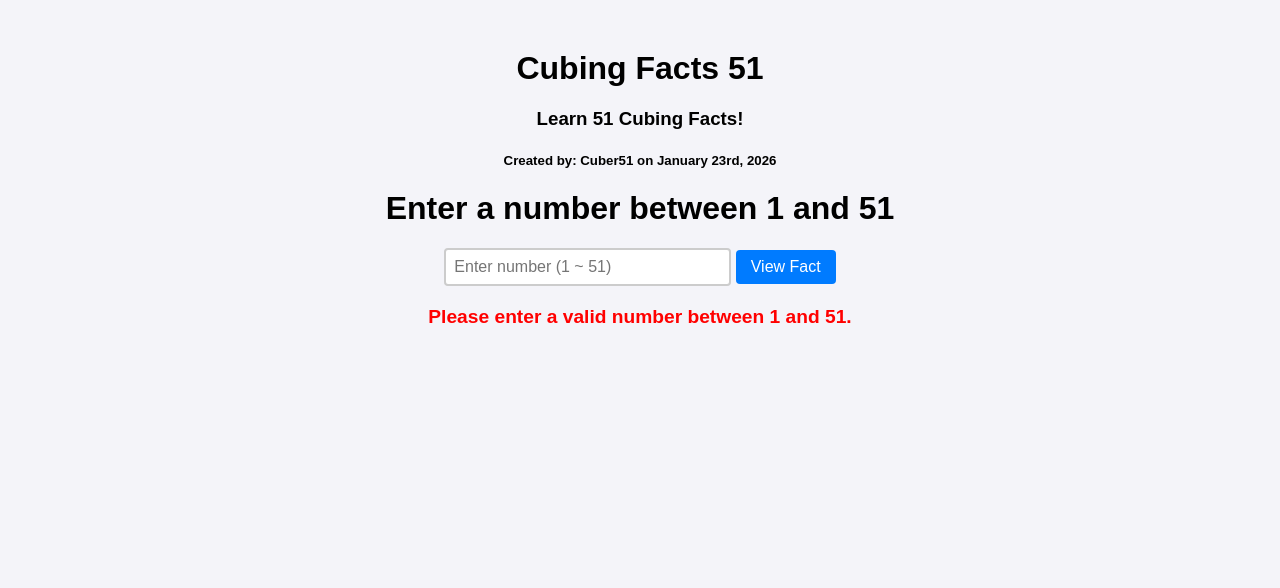
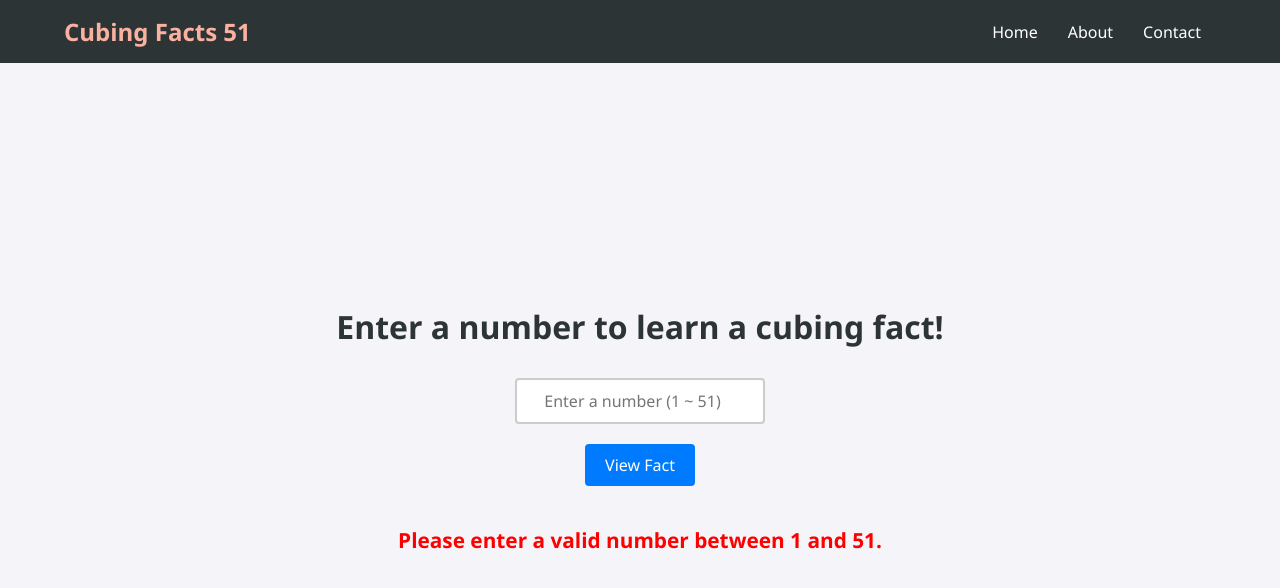
Before and after one commit to Cuber51/CubingFacts51.github.io, a plain HTML site: page index.html in a window 1280 px wide. Both pictures are taken after a click on the button "View Fact". Drawn offline with Linux system fonts and the light colour scheme.

Commit message:
Update index.html

```diff
--- a/index.html
+++ b/index.html
@@ -1,123 +1,207 @@
 <!DOCTYPE html>
-<!--This website is still updating.-->
-<html>
+<html lang="en">
 <head>
+    <meta charset="UTF-8">
+    <meta name="viewport" content="width=device-width, initial-scale=1.0">
     <title>Cubing Facts 51</title>
-    <meta name="viewport" content="width=device-width, initial-scale=1">
     <style>
+        /* Unified Styles */
+        * {
+            margin: 0;
+            padding: 0;
+            box-sizing: border-box;
+            font-family: 'Segoe UI', sans-serif;
+        }
+
         body {
-            font-family: sans-serif;
             text-align: center;
-            margin-top: 50px;
             background-color: #f4f4f9;
+            /* NEW: Make body a flex container that fills height */
+            display: flex;
+            flex-direction: column;
+            min-height: 100vh;
         }
+
+        .navbar {
+            display: flex;
+            justify-content: space-between;
+            align-items: center;
+            background-color: #2d3436;
+            padding: 15px 5%;
+            width: 100%; /* Ensure navbar spans full width */
+            z-index: 1000;
+        }
+
+        .logo {
+            color: #fab1a0;
+            font-size: 1.5rem;
+            font-weight: bold;
+            text-decoration: none;
+        }
+
+        .nav-links {
+            display: flex;
+            list-style: none;
+        }
+
+        .nav-links li {
+            padding: 0 15px;
+        }
+
+        .nav-links a {
+            color: white;
+            text-decoration: none;
+            transition: 0.3s;
+        }
+
+        .nav-links a:hover {
+            color: #fab1a0;
+        }
+
+        /* MODIFIED #app CONTAINER */
+        #app {
+            /* Fill remaining space */
+            flex: 1;
+
+            /* Enable Flexbox */
+            display: flex;
+            flex-direction: column;
+
+            /* Center Content Vertically & Horizontally */
+            justify-content: center;
+            align-items: center;
+
+            /* Spacing */
+            padding: 20px;
+            gap: 20px; /* Adds space between elements automatically */
+        }
+
+        /* Header Styling */
+        h1 {
+            margin-bottom: 10px;
+            color: #2d3436;
+        }
+
         input {
-            width: 30ch;
-            padding: 8px;
+            width: 250px;
+            padding: 10px;
             font-size: 16px;
             border: 2px solid #ccc;
             border-radius: 4px;
+            text-align: center; /* Optional: Centers text inside input */
         }
+
         button {
-            padding: 8px 15px;
+            padding: 10px 20px;
             font-size: 16px;
             cursor: pointer;
             background-color: #007bff;
             color: white;
             border: none;
             border-radius: 4px;
+            transition: 0.2s;
         }
+
         button:hover {
             background-color: #0056b3;
         }
+
         #display_area {
-            display: block;
             margin-top: 20px;
-            font-size: 1.2em;
+            font-size: 1.3rem;
             font-weight: bold;
             color: #333;
+            max-width: 600px;
             min-height: 1.5em;
+        }
+
+        @media (max-width: 768px) {
+            .navbar {
+                flex-direction: column;
+                gap: 10px;
+            }
         }
     </style>
 </head>
 <body>
 
-    <!-- Header Content -->
-    <h1>Cubing Facts 51</h1>
-    <h3>Learn 51 Cubing Facts!</h3>
-    <h5>Created by: Cuber51 on January 23rd, 2026</h5>
+    <nav class="navbar">
+        <a href="#" class="logo">Cubing Facts 51</a>
+        <ul class="nav-links">
+            <li><a href="#home">Home</a></li>
+            <li><a href="#about">About</a></li>
+            <li><a href="#contact">Contact</a></li>
+        </ul>
+    </nav>
 
-    <!-- Interactive App -->
     <div id="app">
-        <h1>Enter a number between 1 and 51</h1>
-        <!-- Added placeholder and min/max validation -->
-        <input type="number" id="INT" min="1" max="51" placeholder="Enter number (1 ~ 51)">
+        <h1>Enter a number to learn a cubing fact!</h1>
+        <input type="number" id="INT" min="1" max="51" placeholder="Enter a number (1 ~ 51)">
         <button onclick="lookupValue()">View Fact</button>
-        <p><span id="display_area"></span></p>
+        <p id="display_area"></p>
     </div>
 
     <script>
-        // Corrected Data Object
-        const myData = {
-            1: "Did you know that the world record for solving a 3x3 Rubik's Cube is 3.05 seconds?",
-            2: "Did you know that the Rubik's Cube was invented in 1974 by Ernő Rubik?",
-            3: "Did you know that there are over 43 quintillion possible combinations?",
-            4: "Did you know that the first speedcubing competition was held in 1982 in Budapest?",
-            5: "Did you know that the largest mass-produced Rubik's Cube is a 21x21 cube?",
-            6: "Did you know that the Cube was created to help students understand 3D geometry?",
-            7: "Did you know that the world record for One-Handed solving is 5.66 seconds?",
-            8: "Did you know that Rubik's Cubes are sold in over 100 countries worldwide?",
-            9: "Did you know that the Rubik's Cube has been featured in numerous movies and TV shows?",
-            10: "Did you know that there is a world championship for speedcubing held every two years?",
-            11: "Did you know that the speedcubing competitions have different categories, including 2x2, 3x3, 4x4, and more?",
-            12: "Did you know that the speedcubing competitions also include blindfolded solving?",
-            13: "Did you know that the Rubik's Cube has inspired various art forms, including sculptures and paintings?",
-            14: "Did you know that the Rubik's Cube has its own official notation for moves?",
-            15: "Did you know that speedcubes 'boomed' in the 2010s, though the original patent expired in 2000?",
-            16: "Did you know that there are many different methods for solving the Rubik's Cube, including CFOP, Roux, and ZZ?",
-            17: "Did you know that the CFOP method is the most popular method used by speedcubers?",
-            18: "Did you know that the Roux method focuses on building blocks rather than layers?",
-            19: "Did you know that the ZZ method is known for its efficiency in reducing the number of moves?",
-            20: "Did you know there is a variation of the Rubik's Cube called the Pyraminx, which is pyramid-shaped?",
-            21: "Did you know that the Megaminx is a dodecahedron-shaped twisty puzzle similar to the Rubik's Cube?",
-            22: "Did you know that the Skewb is a cube-shaped puzzle that twists around its corners?",
-            23: "Did you know that the Square-1 is a shape-shifting puzzle that can change its shape as you twist it?",
-            24: "Did you know that the speedcube community has its own slang and terminology?",
-            25: "Did you know that 'alg' is short for algorithm, which is a sequence of moves used to solve the cube?",
-            26: "Did you know that 'PLL' stands for Permutation of the Last Layer?",
-            27: "Did you know that 'OLL' stands for Orientation of the Last Layer?",
-            28: "Did you know that 'F2L' stands for First Two Layers?",
-            29: "Did you know that 'cubers' is a term used to refer to people who solve Rubik's Cubes?",
-            30: "Did you know that the World Cube Association (WCA) is the governing body for official speedcubing competitions?",
-            31: "Did you know that the World Cube Association (WCA) was founded in 2004?",
-            32: "Did you know that there are over 1,000 official WCA competitions held worldwide each year?",
-            33: "Did you know that there are over 100,000 registered WCA competitors?",
-            34: "Did you know that the WCA maintains official records for various cube sizes and categories?",
-            35: "Did you know that the Rubik's Cube has been used to teach problem-solving skills in schools?",
-            36: "Did you know that there are online communities and forums dedicated to speedcubing?",
-            37: "Did you know that there are YouTube channels and tutorials dedicated to teaching people how to solve the Rubik's Cube?",
-            38: "Did you know that there are mobile apps that help you learn how to solve the Rubik's Cube?",
-            39: "Did you know that a lot of speedcubers can solve the Rubik's Cube in under 10 seconds?",
-            40: "Did you know that the Rubik's Cube has been used for a variety of world records, including solving it while juggling?",
-            41: "Did you know that the Rubik's Cube has been used in robotics competitions?",
-            42: "Did you know that there are custom stickers and designs available for Rubik's Cubes?",
-            43: "Did you know that almost every speedcuber lubricates their cube?",
-            44: "Did you know that the Rubik's Cube has been featured in music videos?",
-            45: "Did you know that the Rubik's Cube has been used in psychological studies on problem-solving and cognition?",
-            46: "Did you know that the Rubik's Cube has a dedicated museum in Budapest, Hungary?",
-            47: "Did you know that the Rubik's Cube has been used in various educational programs to teach math and spatial reasoning?",
-            48: "Did you know that the Rubik's Cube has inspired various competitions, including solving it with feet?",
-            49: "Did you know that the Rubik's Cube has been used in art installations around the world?",
-            50: "Did you know that the Rubik's Cube has a dedicated day called 'Rubik's Cube Day' celebrated on July 13th?",
-            51: "Did you know that the Rubik's Cube continues to inspire new generations?"
-        };
+        const facts = [
+            "Did you know that the world record for solving a 3x3 Rubik's Cube is 3.05 seconds?",
+            "Did you know that the Rubik's Cube was invented in 1974 by Ernő Rubik?",
+            "Did you know that there are over 43 quintillion possible combinations of a standard 3x3 Rubik's Cube?",
+            "Did you know that the first speedcubing competition was held in 1982 in Budapest, Hungary?",
+            "Did you know that the largest Rubik's Cube that you can buy is a 21x21 cube?",
+            "Did you know that the Rubik's Cube was created to help students understand three-dimensional geometry?",
+            "Did you know that the world record for One-Handed solving is 5.66 seconds?",
+            "Did you know that Rubik's Cubes are sold in over 100 countries worldwide?",
+            "Did you know that the Rubik's Cube has been featured in numerous movies and TV shows?",
+            "Did you know that there is a world championship for speedcubing held every two years?",
+            "Did you know that the speedcubing competitions have different categories, including 2x2, 3x3, 4x4, and more?",
+            "Did you know that the speedcubing competitions also include blindfolded solving?",
+            "Did you know that the Rubik's Cube has inspired various art forms, including sculptures and paintings?",
+            "Did you know that the Rubik's Cube has its own official notation for moves?",
+            "Did you know that the speedcubes were first started in the 2010s when the Rubik's Cube patent expired?",
+            "Did you know that there are many different methods for solving the Rubik's Cube, including CFOP, Roux, and ZZ?",
+            "Did you know that the CFOP method is the most popular method used by speedcubers?",
+            "Did you know that the Roux method focuses on building blocks rather than layers?",
+            "Did you know that the ZZ method is known for its efficiency in reducing the number of moves?",
+            "Did you know there is a variation of the Rubik's Cube called the Pyraminx, which is pyramid-shaped?",
+            "Did you know that the Megaminx is a dodecahedron-shaped twisty puzzle similar to the Rubik's Cube?",
+            "Did you know that the Skewb is a cube-shaped puzzle that twists around its corners?",
+            "Did you know that the Square-1 is a shape-shifting puzzle that can change its shape as you twist it?",
+            "Did you know that the speedcube community has its own slang and terminology?",
+            "Did you know that 'alg' is short for algorithm, which is a sequence of moves used to solve the cube?",
+            "Did you know that 'PLL' stands for Permutation of the Last Layer?",
+            "Did you know that 'OLL' stands for Orientation of the Last Layer?",
+            "Did you know that 'F2L' stands for First Two Layers?",
+            "Did you know that 'cubers' is a term used to refer to people who solve Rubik's Cubes?",
+            "Did you know that the World Cube Association (WCA) is the governing body for official speedcubing competitions?",
+            "Did you know that the World Cube Association (WCA) was founded in 2004?",
+            "Did you know that there are over 1,000 official WCA competitions held worldwide each year?",
+            "Did you know that there are over 100,000 registered WCA competitors?",
+            "Did you know that the WCA maintains official records for various cube sizes and categories?",
+            "Did you know that the Rubik's Cube has been used to teach problem-solving skills in schools?",
+            "Did you know that there are online communities and forums dedicated to speedcubing?",
+            "Did you know that there are YouTube channels and tutorials dedicated to teaching people how to solve the Rubik's Cube?",
+            "Did you know that there are mobile apps that help you learn how to solve the Rubik's Cube?",
+            "Did you know that a lot of speedcubers can solve the Rubik's Cube in under 10 seconds?",
+            "Did you know that the Rubik's Cube has been used for a variety of world records, including solving it while juggling?",
+            "Did you know that the Rubik's Cube has been used in robotics competitions?",
+            "Did you know that there are custom stickers and designs available for Rubik's Cubes?",
+            "Did you know that almost every speedcubers lubricate their cubes?",
+            "Did you know that the Rubik's Cube has been featured in music videos?",
+            "Did you know that the Rubik's Cube has been used in psychological studies on problem-solving and cognition?",
+            "Did you know that the Rubik's Cube has a dedicated museum in Budapest, Hungary?",
+            "Did you know that the Rubik's Cube has been used in various educational programs to teach math and spatial reasoning?",
+            "Did you know that the Rubik's Cube has inspired various competitions, including solving it with feet?",
+            "Did you know that the Rubik's Cube has been used in art installations around the world?",
+            "Did you know that the Rubik's Cube has a dedicated day called 'Rubik's Cube Day' celebrated on July 13th?",
+            "Did you know that the Rubik's Cube continues to inspire new generations of puzzlers and enthusiasts around the world?"
+        ];
 
         function lookupValue() {
-            const input = document.getElementById("INT").value;
+            const val = parseInt(document.getElementById("INT").value);
             const display = document.getElementById("display_area");
 
-            if (myData[input]) {
-                display.innerText = myData[input];
+            if (val >= 1 && val <= facts.length) {
+                display.innerText = facts[val - 1];
                 display.style.color = "#333";
             } else {
                 display.innerText = "Please enter a valid number between 1 and 51.";
@@ -125,11 +209,10 @@
             }
         }
 
-        document.getElementById("INT").addEventListener("keypress", function(event) {
-            if (event.key === "Enter") {
-                lookupValue();
-            }
+        document.getElementById("INT").addEventListener("keypress", (e) => {
+            if (e.key === "Enter") lookupValue();
         });
     </script>
+
 </body>
 </html>
```
